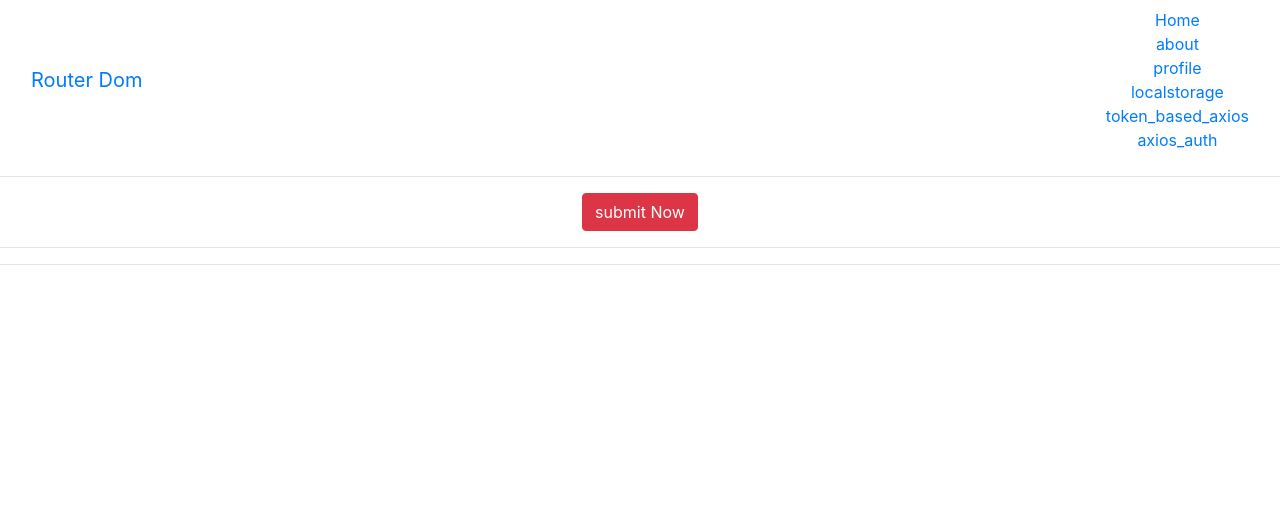
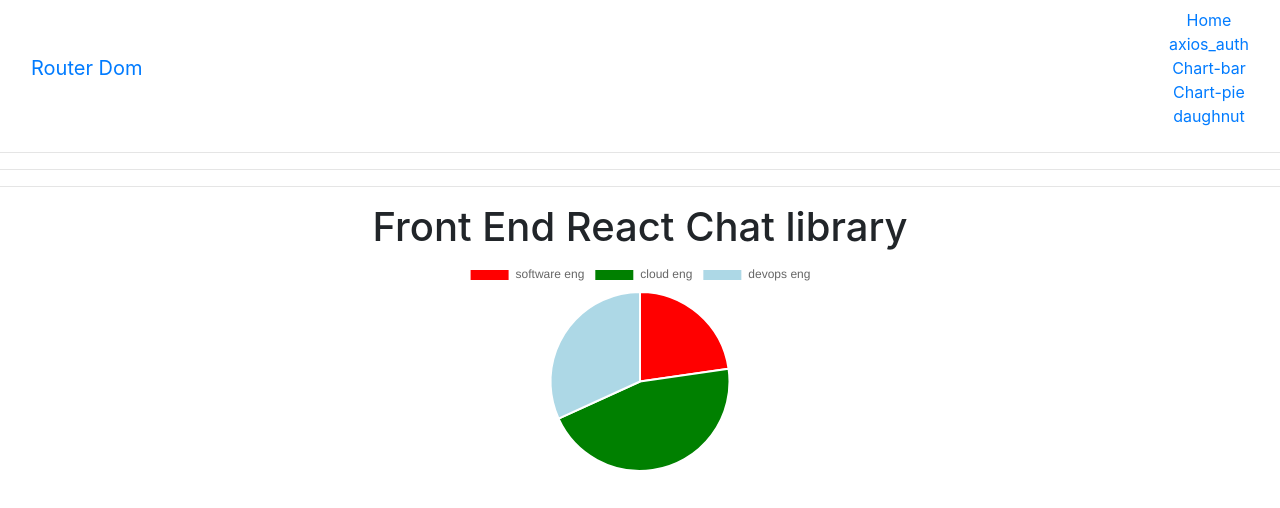
Before and after one commit to NodeWorldv2/react-router-dom, a React (Create React App) app: page /chart-pie in a window 1280 px wide. Shown: the top 508 px of the page. Built offline with nearby package versions, Linux system fonts and the light colour scheme.

Commit message:
adding the chart library for this project

```diff
--- a/package.json
+++ b/package.json
@@ -8,9 +8,11 @@
     "@testing-library/react": "^9.4.0",
     "@testing-library/user-event": "^7.2.1",
     "axios": "^0.19.2",
+    "chart.js": "^2.9.4",
     "jspdf": "^2.0.0",
     "jspdf-autotable": "^3.5.13",
     "react": "^16.12.0",
+    "react-chartjs-2": "^2.11.1",
     "react-dom": "^16.12.0",
     "react-redux": "^7.2.0",
     "react-router-dom": "^5.1.2",
--- a/src/App.js
+++ b/src/App.js
@@ -15,6 +15,10 @@ import Localstorage from './components/localstorage'
 import Login from './pages/login'
 import Register from './pages/register'
 import contact from './components/contact';
+import Chart from './components/chart'
+import ChartPie from './components/chartpie'
+import Doughnut from './components/doughnut'
+
 
 function App() {
   return (
@@ -22,7 +26,7 @@ function App() {
       <div className="App">
         <Navbar />
         <hr/>
-        <Loading_test/>
+        {/* <Loading_test/> */}
         <hr/>
         <hr/>
 
@@ -48,6 +52,9 @@ function App() {
         <Route path="/register" component = {Register}/>
         <Route path="/contact" component = {contact}/>
         <Route path="/test" component = {Tescomponent}/>
+        <Route path="/chart" component = {Chart}/>
+        <Route path="/chart-pie" component = {ChartPie}/>
+        <Route path="/chart-daughnut" component = {Doughnut}/>
 
 
 
--- /dev/null
+++ b/src/components/chart.js
@@ -0,0 +1,52 @@
+import React, { Component } from 'react';
+import {Doughnut, Bar} from 'react-chartjs-2'
+
+class chart extends Component {
+    state={
+        Data: {
+            labels: ["Production"],
+            datasets:[
+               {
+                  label:["Test for data"],
+                  data: [33],
+                  backgroundColor:[
+                   'rgba(255,105,145,1)',
+                ]
+               },
+               {
+                label:["Test for data2"],
+                data: [66],
+                backgroundColor:[
+                 'rgba(25,15,145,1)',
+              ]
+             },
+             {
+                label:["Test for data3"],
+                data: [44],
+                backgroundColor:[
+                 'rgba(55,65,15,1)',
+              ]
+             }
+            ]
+         }
+    }
+    render() {
+        return (
+            <div>
+                <h1>Hello I am from the front end chart library </h1>
+                <div className="row">
+                    <div className="col-md-4">
+                        <Bar
+                            data={this.state.Data}
+                            width={50}
+                            height={30}
+                            options={{ maintainAspectRatio: true }}
+                        />
+                    </div>
+                </div>
+            </div>
+        );
+    }
+}
+
+export default chart;
--- /dev/null
+++ b/src/components/chartpie.js
@@ -0,0 +1,35 @@
+import React, { Component } from 'react';
+import {Pie, Doughnut} from 'react-chartjs-2'
+
+class chartPie extends Component {
+    constructor(props){
+        super(props)
+        this.state = {
+            labels: ['software eng', 'cloud eng','devops eng'],
+            datasets:[{
+                data:[2000, 4000, 2800],
+                backgroundColor:['red','green','lightblue']
+            }]
+        }
+    }
+    render() {
+        return (
+            <div>
+                <h1>Front End React Chat library </h1>
+                <div className="rowr">
+                    <div className="col-md-4rr">
+                        <Pie
+                            data = {{
+                                labels:this.state.labels,
+                                datasets:this.state.datasets
+                            }}
+                            height="50%"
+                        />
+                    </div>
+                </div>
+            </div>
+        );
+    }
+}
+
+export default chartPie;
--- /dev/null
+++ b/src/components/doughnut.js
@@ -0,0 +1,37 @@
+import React, { Component } from 'react';
+import {Pie, Doughnut} from 'react-chartjs-2'
+
+class Doughnutt extends Component {
+    constructor(props){
+        super(props)
+        this.state = {
+            labels: ['software eng', 'cloud eng','devops eng'],
+            datasets:[{
+                data:[2000, 4000, 2800],
+                backgroundColor:['red','green','lightblue']
+            }]
+        }
+    }
+
+
+    render() {
+        return (
+            <div>
+                <h1>Front End React Chat library </h1>
+                <div className="rowr">
+                    <div className="col-md-4rr">
+                        <Doughnut
+                            data = {{
+                                labels:this.state.labels,
+                                datasets:this.state.datasets
+                            }}
+                            height="50%"
+                        />
+                    </div>
+                </div>
+            </div>
+        );
+    }
+}
+
+export default Doughnutt;
--- a/src/components/navbar.js
+++ b/src/components/navbar.js
@@ -11,12 +11,15 @@ class navbar extends Component {
                         <a className="navbar-brand" href="#">Router Dom</a>
                         </div>
                         <ul className="nav navbar-nav">
-                        <li className="active"><Link to="/">Home</Link></li>
-                        <li><Link to='/about'>about</Link></li>
-                        <li><Link to='/profile'>profile</Link></li>
-                        <li><Link to='/localstorage'>localstorage</Link></li>
-                        <li><Link to='/token_based_axios'>token_based_axios</Link></li>
-                        <li><Link to='/axios_auth'>axios_auth</Link></li>
+                            <li className="active"><Link to="/">Home</Link></li>
+                            {/* <li><Link to='/about'>about</Link></li>
+                            <li><Link to='/profile'>profile</Link></li>
+                            <li><Link to='/localstorage'>localstorage</Link></li>
+                            <li><Link to='/token_based_axios'>token_based_axios</Link></li> */}
+                            <li><Link to='/axios_auth'>axios_auth</Link></li>
+                            <li><Link to='/chart'>Chart-bar</Link></li>
+                            <li><Link to='/chart-pie'>Chart-pie</Link></li>
+                            <li><Link to='/chart-daughnut'>daughnut</Link></li>
 
                         </ul>
                     </div>
--- a/src/components/testcomponent.js
+++ b/src/components/testcomponent.js
@@ -2,7 +2,6 @@ import React, {Component} from 'react'
 import Axios from 'axios'
 
 class testcomponent extends Component{
-
 
     submitHandeler=(event)=>{
         let data1 = "adil"
@@ -15,7 +14,6 @@ class testcomponent extends Component{
             console.log(error)
         })
     }
-
 
     render(){
         return(
```
Also changed, not shown: src/doughnot.js (added), 1 other file (tests, documents, lock files or other folders).
